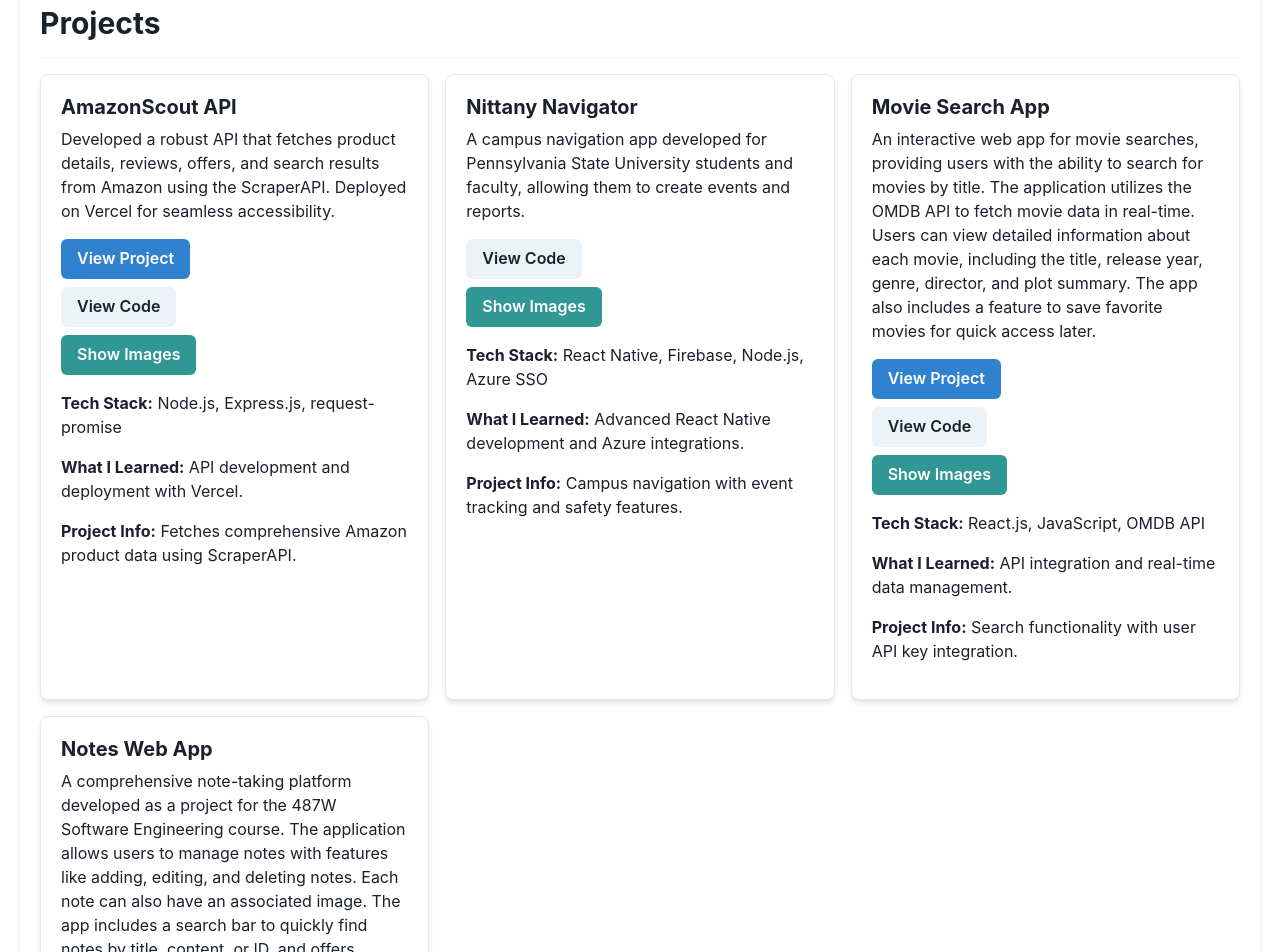
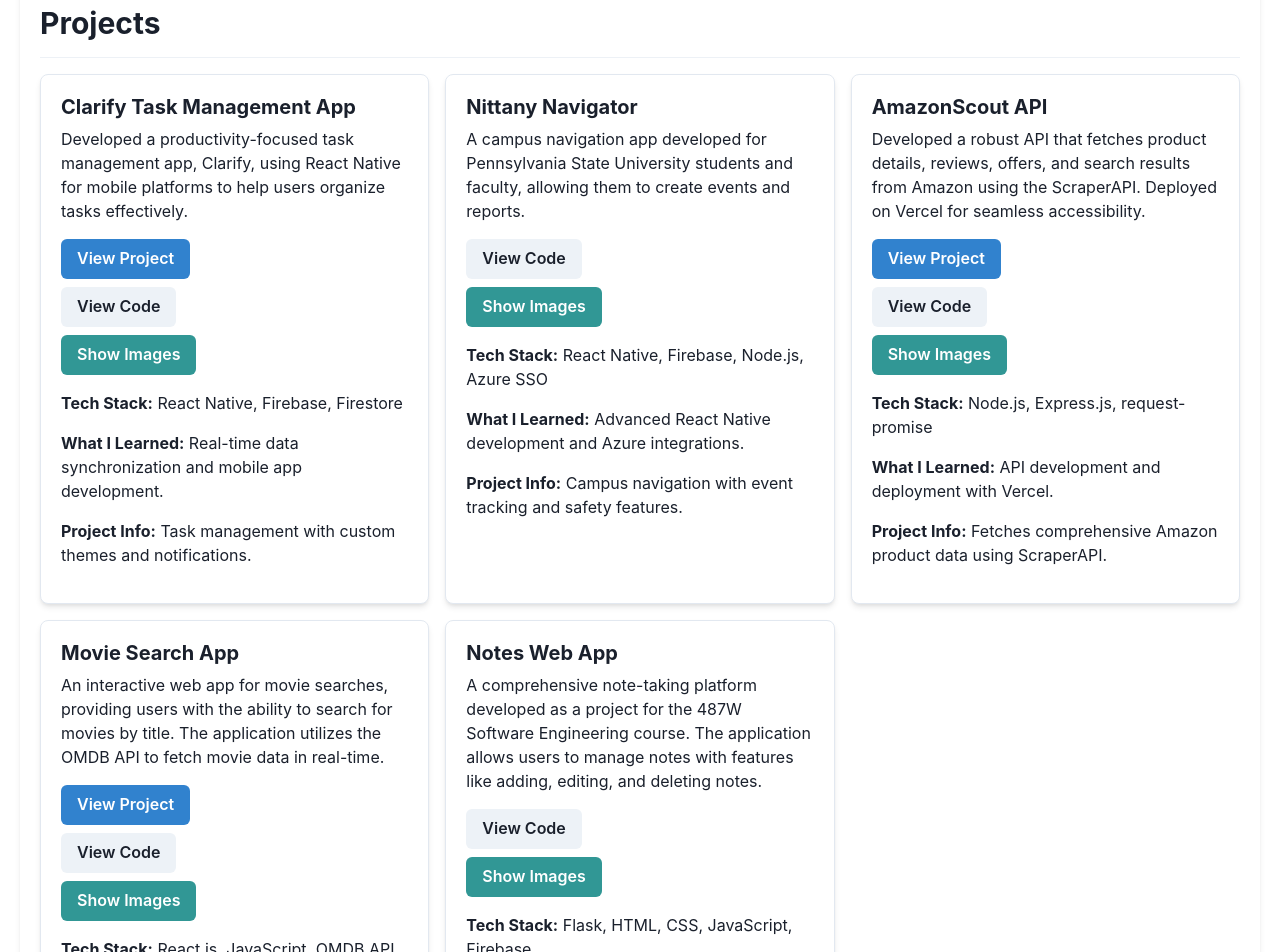
Before and after one commit to bardanp/portfolio-app, a React (Create React App) app: page / in a window 1280 px wide. Shown: the part 1320-2272 px from the top of the page. Built offline with nearby package versions, Linux system fonts and the light colour scheme.

Commit message:
Updated UI bugs with dark mode and added Clarify project

```diff
--- a/src/App.css
+++ b/src/App.css
@@ -5,8 +5,8 @@
 }
 
 body.dark {
-  background-color: #121212;
-  color: #e0e0e0;
+  background-color: #1A202C;
+  color: #E2E8F0;
 }
 
 /* Navbar Styles */
@@ -15,7 +15,7 @@
 }
 
 .navbar-dark .navbar-brand, .navbar-dark .nav-link {
-  color: #e0e0e0;
+  color: #E2E8F0;
 }
 
 .navbar-light {
--- a/src/App.js
+++ b/src/App.js
@@ -1,5 +1,5 @@
-import React, { useState } from 'react';
-import { ChakraProvider, extendTheme, Box, useColorModeValue } from '@chakra-ui/react';
+import React from 'react';
+import { ChakraProvider, Box, useColorMode, extendTheme } from '@chakra-ui/react';
 import Navbar from './components/Navbar';
 import About from './pages/About';
 
@@ -11,17 +11,12 @@
 });
 
 function App() {
-  const [themeMode, setThemeMode] = useState('light');
-  const bgColor = useColorModeValue('white', 'gray.800');
-
-  const toggleTheme = () => {
-    setThemeMode(prevTheme => (prevTheme === 'light' ? 'dark' : 'light'));
-  };
+  const { colorMode } = useColorMode();
 
   return (
     <ChakraProvider theme={theme}>
-      <Box bg={bgColor} minHeight="100vh">
-        <Navbar toggleTheme={toggleTheme} theme={themeMode} />
+      <Box bg={colorMode === 'light' ? 'white' : 'gray.800'} minHeight="100vh">
+        <Navbar />
         <About />
       </Box>
     </ChakraProvider>
--- a/src/components/Navbar.js
+++ b/src/components/Navbar.js
@@ -5,7 +5,7 @@
 import { Link as ScrollLink } from 'react-scroll';
 import { Box, Button, HStack, useColorMode, useColorModeValue, Image } from '@chakra-ui/react';
 
-const Navbar = ({ toggleTheme, theme }) => {
+const Navbar = () => {
   const { colorMode, toggleColorMode } = useColorMode();
   const navbarBg = useColorModeValue('gray.100', 'gray.900');
   const textColor = useColorModeValue('gray.800', 'white');
@@ -36,7 +36,8 @@
           <ScrollLink to="connect" smooth={true} duration={500}>
             <Button variant="link" color={textColor}>Contact</Button>
           </ScrollLink>
-          <Button onClick={toggleColorMode} variant="link" color={textColor}>
+          <Button onClick={toggleColorMode} variant="link" color={textColor}
+            style={{ transition: 'transform 0.3s', transform: colorMode === 'light' ? 'rotate(0deg)' : 'rotate(180deg)' }}>
             <FontAwesomeIcon icon={colorMode === 'light' ? faMoon : faSun} />
           </Button>
         </HStack>
--- a/src/components/ProjectCard.js
+++ b/src/components/ProjectCard.js
@@ -15,13 +15,16 @@
   Image,
   SimpleGrid,
   VStack,
+  useColorModeValue,
 } from '@chakra-ui/react';
 
 const ProjectCard = ({ title, description, link, github, techStack, whatILearned, projectInfo, imageUrls }) => {
   const { isOpen, onOpen, onClose } = useDisclosure();
+  const cardBg = useColorModeValue('white', 'gray.800');
+  const textColor = useColorModeValue('gray.800', 'gray.200');
 
   return (
-    <Box borderWidth="1px" borderRadius="lg" overflow="hidden" p={5} shadow="md" bg="white" color="gray.800">
+    <Box borderWidth="1px" borderRadius="lg" overflow="hidden" p={5} shadow="md" bg={cardBg} color={textColor}>
       <Heading size="md" mb={2}>{title}</Heading>
       <Text mb={4}>{description}</Text>
       <VStack align="start" spacing={2} mb={4}>
--- a/src/index.js
+++ b/src/index.js
@@ -2,7 +2,6 @@
 import ReactDOM from 'react-dom';
 import { BrowserRouter } from 'react-router-dom';
 import App from './App';
-import { ThemeProvider } from './context/ThemeContext';
 import 'bootstrap/dist/css/bootstrap.min.css';
 import 'aos/dist/aos.css';
 import './App.css';
@@ -15,17 +14,17 @@
     useSystemColorMode: false,
   },
   colors: {
-    primary: '#007bff',
-    accent: '#6c5ce7',
-    background: '#222',
-    text: '#fff',
-  },
-  components: {
-    Box: {
-      baseStyle: {
-        bg: 'background',
-        color: 'text',
-      },
+    primary: {
+      100: '#E2E8F0', // Light mode
+      900: '#1A202C', // Dark mode
+    },
+    background: {
+      light: '#FFFFFF',
+      dark: '#1A202C',
+    },
+    text: {
+      light: '#333333',
+      dark: '#E2E8F0',
     },
   },
 });
@@ -34,11 +33,9 @@
 root.render(
   <React.StrictMode>
     <BrowserRouter>
-      <ThemeProvider>
-        <ChakraProvider theme={theme}>
-          <App />
-        </ChakraProvider>
-      </ThemeProvider>
+      <ChakraProvider theme={theme}>
+        <App />
+      </ChakraProvider>
     </BrowserRouter>
   </React.StrictMode>
 );
--- a/src/pages/About.js
+++ b/src/pages/About.js
@@ -19,21 +19,25 @@
 import Connect from '../pages/Connect';
 import AOS from 'aos';
 import 'aos/dist/aos.css';
+
 const resumeURL = './Resume.pdf';
 
 const projects = [
   {
-    title: 'AmazonScout API',
-    description: 'Developed a robust API that fetches product details, reviews, offers, and search results from Amazon using the ScraperAPI. Deployed on Vercel for seamless accessibility.',
+    title: 'Clarify Task Management App',
+    description: 'Developed a productivity-focused task management app, Clarify, using React Native for mobile platforms to help users organize tasks effectively.',
     imageUrls: [
-      '/projectImg/amazonScout1.png',
-      '/projectImg/amazonScout2.png',
+      'https://clarify.bardanp.com/images/img1.jpeg',
+      'https://clarify.bardanp.com/images/img2.jpeg',
+      'https://clarify.bardanp.com/images/img3.jpeg',
+      'https://clarify.bardanp.com/images/img4.jpeg',
+      'https://clarify.bardanp.com/images/img5.jpeg',
     ],
-    link: 'https://amazonscout.bardanp.com',
-    github: 'https://github.com/bardanp/AmazonScout',
-    techStack: 'Node.js, Express.js, request-promise',
-    whatILearned: 'API development and deployment with Vercel.',
-    projectInfo: 'Fetches comprehensive Amazon product data using ScraperAPI.'
+    link: 'https://clarify.bardanp.com',
+    github: 'https://github.com/bardanp/Clarify',
+    techStack: 'React Native, Firebase, Firestore',
+    whatILearned: 'Real-time data synchronization and mobile app development.',
+    projectInfo: 'Task management with custom themes and notifications.'
   },
   {
     title: 'Nittany Navigator',
@@ -53,8 +57,21 @@
     projectInfo: 'Campus navigation with event tracking and safety features.'
   },
   {
+    title: 'AmazonScout API',
+    description: 'Developed a robust API that fetches product details, reviews, offers, and search results from Amazon using the ScraperAPI. Deployed on Vercel for seamless accessibility.',
+    imageUrls: [
+      '/projectImg/amazonScout1.png',
+      '/projectImg/amazonScout2.png',
+    ],
+    link: 'https://amazonscout.bardanp.com',
+    github: 'https://github.com/bardanp/AmazonScout',
+    techStack: 'Node.js, Express.js, request-promise',
+    whatILearned: 'API development and deployment with Vercel.',
+    projectInfo: 'Fetches comprehensive Amazon product data using ScraperAPI.'
+  },
+  {
     title: 'Movie Search App',
-    description: 'An interactive web app for movie searches, providing users with the ability to search for movies by title. The application utilizes the OMDB API to fetch movie data in real-time. Users can view detailed information about each movie, including the title, release year, genre, director, and plot summary. The app also includes a feature to save favorite movies for quick access later.',
+    description: 'An interactive web app for movie searches, providing users with the ability to search for movies by title. The application utilizes the OMDB API to fetch movie data in real-time.',
     imageUrls: [
       '/projectImg/movieSearchApp1.png',
       '/projectImg/movieSearchApp2.png',
@@ -67,7 +84,7 @@
   },
   {
     title: 'Notes Web App',
-    description: 'A comprehensive note-taking platform developed as a project for the 487W Software Engineering course. The application allows users to manage notes with features like adding, editing, and deleting notes. Each note can also have an associated image. The app includes a search bar to quickly find notes by title, content, or ID, and offers sorting options by name or ID.',
+    description: 'A comprehensive note-taking platform developed as a project for the 487W Software Engineering course. The application allows users to manage notes with features like adding, editing, and deleting notes.',
     imageUrls: [
       '/projectImg/notesWebApp1.png',
       '/projectImg/notesWebApp2.png',
@@ -109,7 +126,6 @@
                     Download Resume
                   </Button>
                 </Link>
-
                 <Link href={resumeURL} target="_blank" rel="noopener noreferrer">
                   <Button
                     leftIcon={<Icon as={FaEye} />}
@@ -154,7 +170,6 @@
                   </Text>
                 </SimpleGrid>
               </Box>
-
               <Box w="100%" data-aos="fade-left">
                 <Heading as="h2" size="lg" mb={2} display="flex" alignItems="center">
                   <Icon as={FaBriefcase} mr={2} /> Relevant Experience
@@ -191,7 +206,7 @@
               Projects
             </Heading>
             <Divider mb={4} />
-            <SimpleGrid columns={{ base: 1, md: 3 }} spacing={4}>
+            <SimpleGrid columns={{ base: 1, md: 2, lg: 3 }} spacing={4}>
               {projects.map((project, index) => (
                 <ProjectCard key={index} {...project} />
               ))}
```
